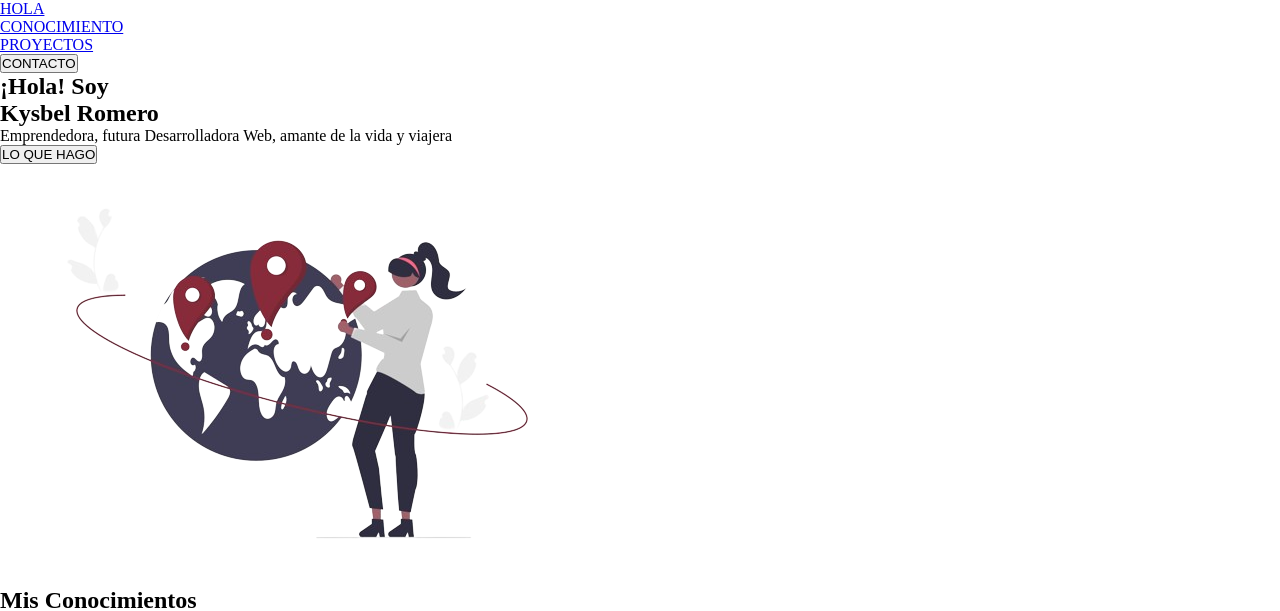
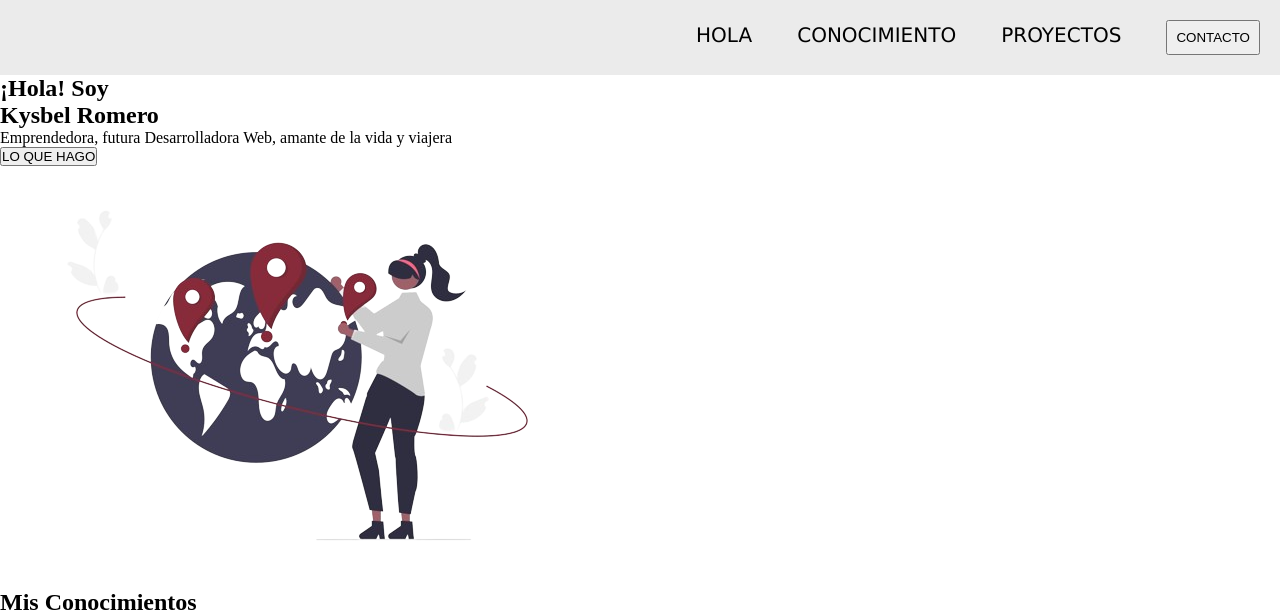
Before and after one commit to Kysbel/Mi-Primer-Porfolio, a plain HTML site: page index.html in a window 1280 px wide. Shown: the top 611 px of the page. Drawn offline with Linux system fonts and the light colour scheme.

Commit message:
menú de navegación en Css

```diff
--- a/index.html
+++ b/index.html
@@ -9,9 +9,10 @@
     <link rel="icon" href="./Imágenes/Foto_CV.jpg">
 </head>
 <body>
+
+    <!-- MENÚ DE NAVEGACIÓN -->
     <header>
-        <!-- MENÚ DE NAVEGACIÓN -->
-        <nav id="Menú">
+         <nav id="Menú">
             <ul>
                 <li><a href="#presentación">HOLA</a></li>
                 <li><a href="#Mis_Conocimientos">CONOCIMIENTO</a></li>
--- a/style.css
+++ b/style.css
@@ -7,4 +7,32 @@
     box-sizing: border-box;
 }
 
+Body{
+    height: 100%vh;
+}
+
+
 /* MENÚ DE NAVEGACIÓN */
+nav{
+    height: 20%;
+    background-color:  rgb(235, 235, 235);
+    display: flex;
+    justify-content: flex-end;
+    align-items: center;
+    font-family: Verdana, Geneva, Tahoma, sans-serif;
+}
+
+ul li{
+   display: inline-block;
+   font-size: 20px;
+   margin: 20px;
+}
+
+a{
+  text-decoration: none;
+  color: black ;
+}
+
+.botón_menú{
+    padding: 8px;
+}
```
